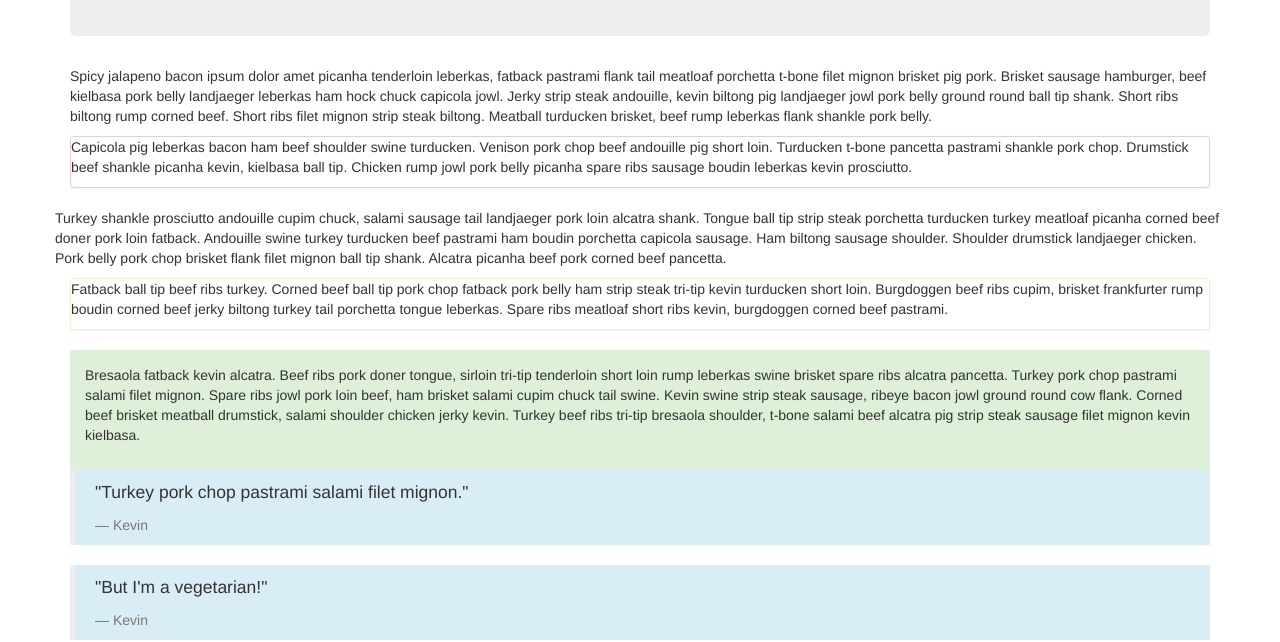
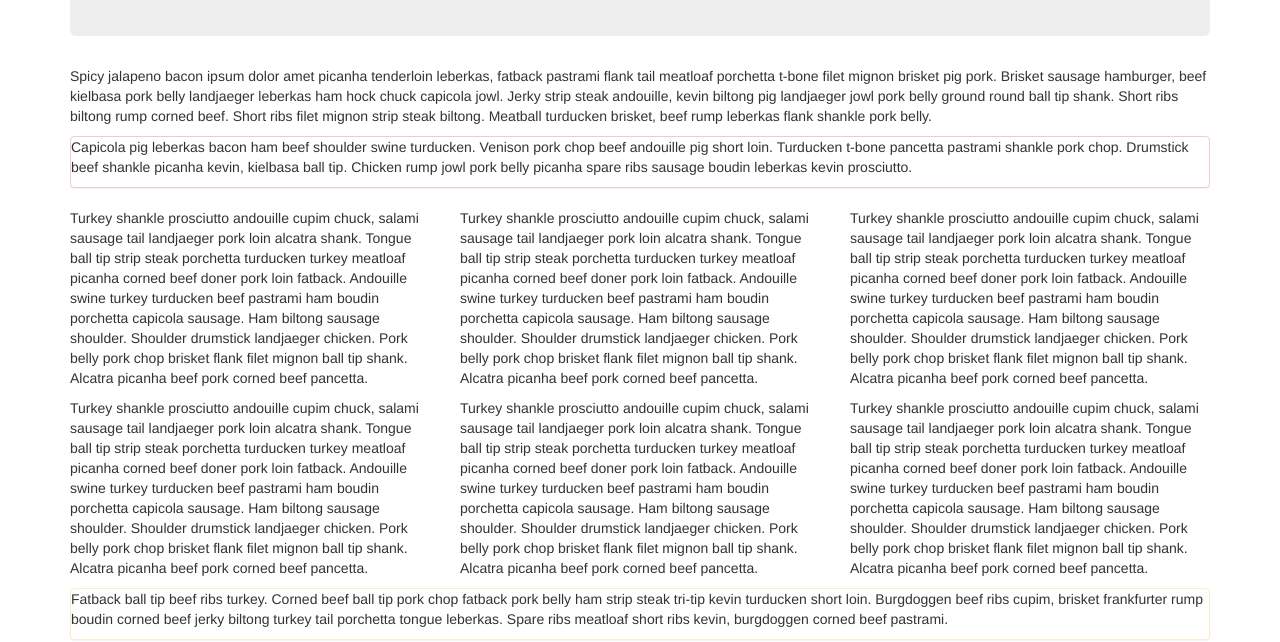
Before and after one commit to Stephanie-Spears/vacation, a plain HTML site: page index.html in a window 1280 px wide. Shown: the part 159-801 px from the top of the page. Drawn offline with Linux system fonts and the light colour scheme.

Commit message:
add columns

```diff
--- a/index.html
+++ b/index.html
@@ -17,10 +17,29 @@
       </div>
 
       <div class="row">
-        <p>Turkey shankle prosciutto andouille cupim chuck, salami sausage tail landjaeger pork loin alcatra shank. Tongue ball tip strip steak porchetta turducken turkey meatloaf picanha corned beef doner pork loin fatback. Andouille swine turkey turducken beef pastrami ham boudin porchetta capicola sausage. Ham biltong sausage shoulder. Shoulder drumstick landjaeger chicken. Pork belly pork chop brisket flank filet mignon ball tip shank. Alcatra picanha beef pork corned beef pancetta.</p>
+        <div class="col-md-4"
+          <p>Turkey shankle prosciutto andouille cupim chuck, salami sausage tail landjaeger pork loin alcatra shank. Tongue ball tip strip steak porchetta turducken turkey meatloaf picanha corned beef doner pork loin fatback. Andouille swine turkey turducken beef pastrami ham boudin porchetta capicola sausage. Ham biltong sausage shoulder. Shoulder drumstick landjaeger chicken. Pork belly pork chop brisket flank filet mignon ball tip shank. Alcatra picanha beef pork corned beef pancetta.</p>
+        </div>
+        <div class="col-md-4"
+          <p>Turkey shankle prosciutto andouille cupim chuck, salami sausage tail landjaeger pork loin alcatra shank. Tongue ball tip strip steak porchetta turducken turkey meatloaf picanha corned beef doner pork loin fatback. Andouille swine turkey turducken beef pastrami ham boudin porchetta capicola sausage. Ham biltong sausage shoulder. Shoulder drumstick landjaeger chicken. Pork belly pork chop brisket flank filet mignon ball tip shank. Alcatra picanha beef pork corned beef pancetta.</p>
+        </div>
+        <div class="col-md-4"
+          <p>Turkey shankle prosciutto andouille cupim chuck, salami sausage tail landjaeger pork loin alcatra shank. Tongue ball tip strip steak porchetta turducken turkey meatloaf picanha corned beef doner pork loin fatback. Andouille swine turkey turducken beef pastrami ham boudin porchetta capicola sausage. Ham biltong sausage shoulder. Shoulder drumstick landjaeger chicken. Pork belly pork chop brisket flank filet mignon ball tip shank. Alcatra picanha beef pork corned beef pancetta.</p>
+        </div>
+      </div>
+      <div class="row">
+        <div class="col-md-4"
+          <p>Turkey shankle prosciutto andouille cupim chuck, salami sausage tail landjaeger pork loin alcatra shank. Tongue ball tip strip steak porchetta turducken turkey meatloaf picanha corned beef doner pork loin fatback. Andouille swine turkey turducken beef pastrami ham boudin porchetta capicola sausage. Ham biltong sausage shoulder. Shoulder drumstick landjaeger chicken. Pork belly pork chop brisket flank filet mignon ball tip shank. Alcatra picanha beef pork corned beef pancetta.</p>
+        </div>
+        <div class="col-md-4"
+          <p>Turkey shankle prosciutto andouille cupim chuck, salami sausage tail landjaeger pork loin alcatra shank. Tongue ball tip strip steak porchetta turducken turkey meatloaf picanha corned beef doner pork loin fatback. Andouille swine turkey turducken beef pastrami ham boudin porchetta capicola sausage. Ham biltong sausage shoulder. Shoulder drumstick landjaeger chicken. Pork belly pork chop brisket flank filet mignon ball tip shank. Alcatra picanha beef pork corned beef pancetta.</p>
+        </div>
+
+        <div class="col-md-4"
+          <p>Turkey shankle prosciutto andouille cupim chuck, salami sausage tail landjaeger pork loin alcatra shank. Tongue ball tip strip steak porchetta turducken turkey meatloaf picanha corned beef doner pork loin fatback. Andouille swine turkey turducken beef pastrami ham boudin porchetta capicola sausage. Ham biltong sausage shoulder. Shoulder drumstick landjaeger chicken. Pork belly pork chop brisket flank filet mignon ball tip shank. Alcatra picanha beef pork corned beef pancetta.</p>
+        </div>
 
       </div>
-
       <div class="panel panel-warning">
         <p>Fatback ball tip beef ribs turkey. Corned beef ball tip pork chop fatback pork belly ham strip steak tri-tip kevin turducken short loin. Burgdoggen beef ribs cupim, brisket frankfurter rump boudin corned beef jerky biltong turkey tail porchetta tongue leberkas. Spare ribs meatloaf short ribs kevin, burgdoggen corned beef pastrami.</p>
       </div>
```
